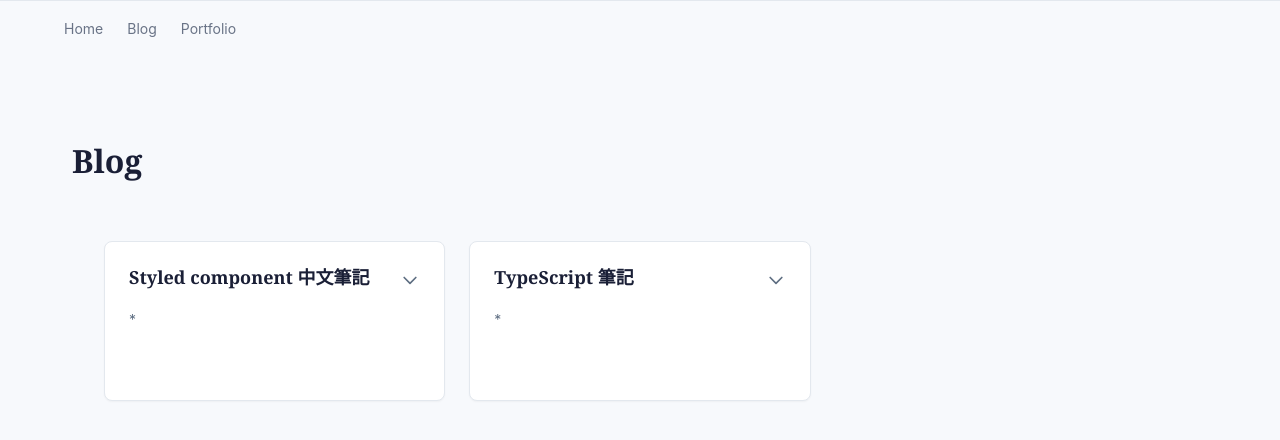
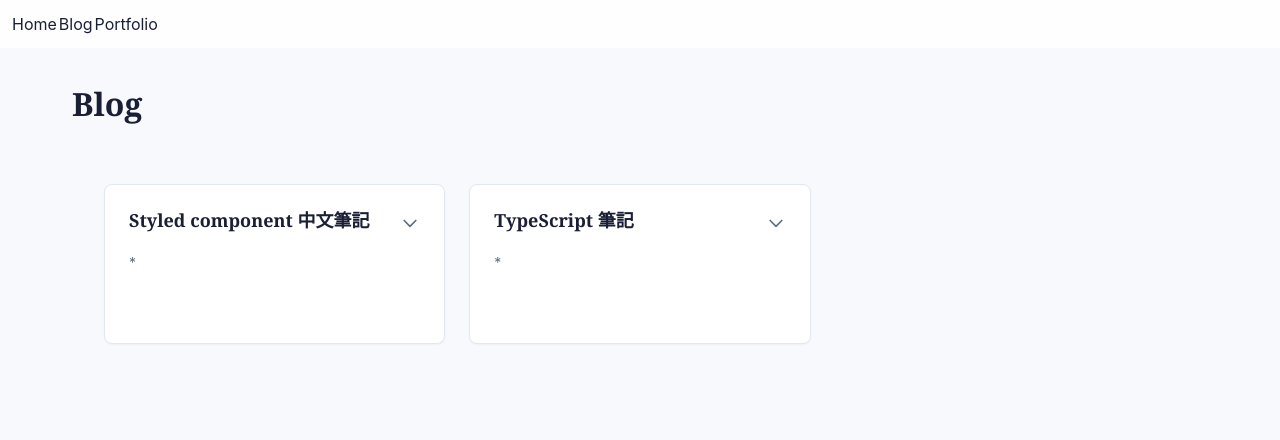
Before and after one commit to franKobayasi/frankly-speaking, a Next.js app: page /blog in a window 1280 px wide. Shown: the top 440 px of the page. Built offline with nearby package versions, Linux system fonts and the light colour scheme.

Commit message:
feat: Update Header with Stripe fixed positioning and glassmorphism
- Add fixed positioning with max-width: 1728px
- Add backdrop-filter: blur(10px) glassmorphism
- Use minimal 2px border-radius
- Update global.css with Stripe-style classes
- Remove bottom divider (Stripe minimalist style)

```diff
--- a/src/components/layout/header.tsx
+++ b/src/components/layout/header.tsx
@@ -17,26 +17,20 @@ const navConfig = [
 
 export default function Header() {
     return (
-        <header className="w-full">
-            {/* 底部分割線 */}
-            <div className="border-b border-[#E3E8EE]"></div>
-
-            {/* 導航容器 */}
-            <div className="max-w-[1200px] mx-auto px-6 h-14 flex items-center">
-                {/* 導航連結 - 左側對齊 */}
-                <nav className="flex gap-6">
+        <header className="header-stripe">
+            <nav className="header-nav">
+                <div className="flex gap-[2px]">
                     {navConfig.map((nav) => (
                         <Link
                             href={nav.pathName}
                             key={nav.pathName}
+                            className="header-link"
                         >
-                            <a className="text-sm text-[#697386] hover:text-[#1A1F36] transition-colors">
-                                {nav.title}
-                            </a>
+                            {nav.title}
                         </Link>
                     ))}
-                </nav>
-            </div>
+                </div>
+            </nav>
         </header>
     )
 }
--- a/src/style/global.css
+++ b/src/style/global.css
@@ -14,6 +14,43 @@
   }
 }
 
+/* Stripe 風格 Header */
+.header-stripe {
+    position: fixed;
+    top: 0;
+    left: 50%;
+    transform: translateX(-50%);
+    width: 100%;
+    max-width: 1728px;
+    z-index: 2;
+    padding: 12px;
+    background: rgba(255, 255, 255, 0.8);
+    backdrop-filter: blur(10px);
+    -webkit-backdrop-filter: blur(10px);
+}
+
+.header-nav {
+    display: flex;
+    justify-content: space-between;
+    align-items: center;
+}
+
+.header-link {
+    font-family: ui-monospace, "SF Mono", "Segoe UI Mono", "Roboto Mono", monospace;
+    font-size: 13px;
+    text-transform: uppercase;
+    color: #697386;
+    padding: 6px 10px;
+    border-radius: 2px;
+    text-decoration: none;
+    transition: background-color 0.15s ease, color 0.15s ease;
+}
+
+.header-link:hover {
+    background-color: rgba(0, 0, 0, 0.04);
+    color: #1A1F36;
+}
+
 .box-100vw {
     border: none;
     width: 100vw;
```
